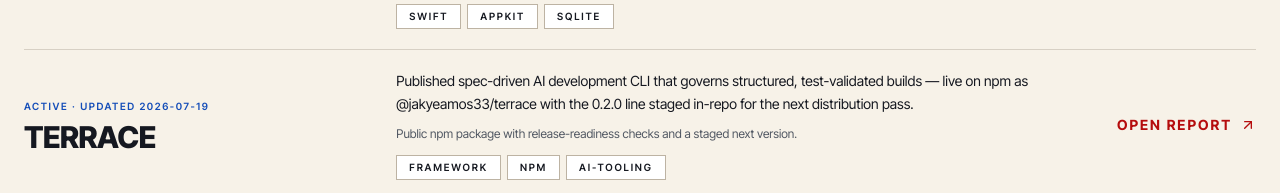
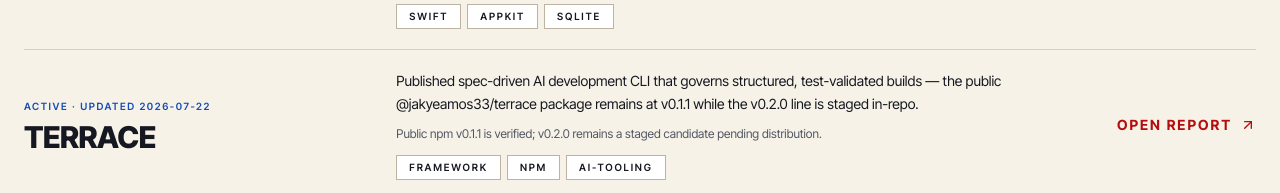
Before and after one commit to jakyeamos/portfolio, a React (Vite) app: page /projects in a window 1280 px wide. Shown: the part 1739-1932 px from the top of the page. Built offline with nearby package versions, Linux system fonts and the light colour scheme; no server answers; a web font is replaced by a local one.

Commit message:
docs: reconcile portfolio release and runtime claims

```diff
--- a/src/content/currentProjects.ts
+++ b/src/content/currentProjects.ts
@@ -48,7 +48,7 @@
     portfolioUpdate: 'Active beta hardening across the shared web and mobile product surfaces.',
     trackerStatus: 'needs_attention',
     trackerScore: 78,
-    lastUpdated: '2026-07-19',
+    lastUpdated: '2026-07-22',
     tags: ['music', 'social', 'monorepo', 'tRPC', 'Prisma'],
     grades: { impact: 9, difficulty: 9, ambition: 10, creativity: 8 },
     scoutTake:
@@ -171,11 +171,12 @@
     title: 'Terrace',
     shortCode: 'TR',
     summary:
-      'Published spec-driven AI development CLI that governs structured, test-validated builds — live on npm as @jakyeamos33/terrace with the 0.2.0 line staged in-repo for the next distribution pass.',
-    portfolioUpdate: 'Public npm package with release-readiness checks and a staged next version.',
+      'Published spec-driven AI development CLI that governs structured, test-validated builds — the public @jakyeamos33/terrace package remains at v0.1.1 while the v0.2.0 line is staged in-repo.',
+    portfolioUpdate:
+      'Public npm v0.1.1 is verified; v0.2.0 remains a staged candidate pending distribution.',
     trackerStatus: 'on_track',
     trackerScore: 100,
-    lastUpdated: '2026-07-19',
+    lastUpdated: '2026-07-22',
     tags: ['framework', 'npm', 'AI-tooling', 'validation'],
     grades: { impact: 8, difficulty: 8, ambition: 9, creativity: 8 },
     scoutTake:
@@ -372,10 +373,11 @@
     shortCode: 'QR',
     summary:
       'Released PyPI package and MCP server for running repository quality checks, collecting evidence, and turning local verification into a machine-readable proof artifact.',
-    portfolioUpdate: 'Published to PyPI as quality-runner v0.3.1 on 2026-07-04.',
+    portfolioUpdate:
+      'Published to PyPI as quality-runner v0.6.0; the v0.6.0 repository tag is verified.',
     trackerStatus: 'shipped',
     trackerScore: 100,
-    lastUpdated: '2026-07-04',
+    lastUpdated: '2026-07-22',
     tags: ['Python', 'PyPI', 'MCP', 'quality-gates'],
     grades: { impact: 8, difficulty: 7, ambition: 8, creativity: 8 },
     scoutTake:
@@ -387,10 +389,11 @@
     shortCode: 'AS',
     summary:
       'Released ESLint plugin that catches low-signal AI/code-review patterns before they land, giving TypeScript repos a targeted guardrail against vague or sloppy generated code.',
-    portfolioUpdate: 'Published to npm as eslint-plugin-anti-slop v0.2.0 on 2026-07-04.',
+    portfolioUpdate:
+      'Published to npm as eslint-plugin-anti-slop v0.5.0; the v0.5.0 GitHub release is verified.',
     trackerStatus: 'shipped',
     trackerScore: 100,
-    lastUpdated: '2026-07-04',
+    lastUpdated: '2026-07-22',
     tags: ['TypeScript', 'npm', 'ESLint', 'static-analysis'],
     grades: { impact: 7, difficulty: 6, ambition: 6, creativity: 8 },
     scoutTake:
@@ -402,10 +405,11 @@
     shortCode: 'AE',
     summary:
       'Released PyPI package with typed contracts for agent evaluations: cases, rubrics, evidence, run metadata, and result payloads that stay consistent across evaluators.',
-    portfolioUpdate: 'Published to PyPI as agent-eval-contract v0.2.0 on 2026-07-04.',
+    portfolioUpdate:
+      'PyPI v0.2.0 remains the public release; validated v0.3.0 is staged on canonical dev as the next candidate.',
     trackerStatus: 'shipped',
     trackerScore: 100,
-    lastUpdated: '2026-07-04',
+    lastUpdated: '2026-07-22',
     tags: ['Python', 'PyPI', 'Pydantic', 'agent-evals'],
     grades: { impact: 8, difficulty: 7, ambition: 7, creativity: 7 },
     scoutTake:
@@ -417,10 +421,11 @@
     shortCode: 'RD',
     summary:
       'Released PyPI package for research-grounded writing workflows that preserve source evidence, domain framing, and claim discipline from research through draft output.',
-    portfolioUpdate: 'Published to PyPI as research-domain-writing v0.1.0 on 2026-07-04.',
+    portfolioUpdate:
+      'PyPI v0.1.0 remains the public release; validated v0.2.0 is staged on canonical dev as the next candidate.',
     trackerStatus: 'shipped',
     trackerScore: 100,
-    lastUpdated: '2026-07-04',
+    lastUpdated: '2026-07-22',
     tags: ['Python', 'PyPI', 'research', 'writing-systems'],
     grades: { impact: 7, difficulty: 7, ambition: 7, creativity: 8 },
     scoutTake:
@@ -433,10 +438,10 @@
     summary:
       'Released Claude + Codex marketplace-tested MCP/plugin distribution for composable skill-packet workflows including expert audits, release readiness, UI rubrics, routing policies, and agent handoffs.',
     portfolioUpdate:
-      'The v0.3.2 release is verified across marketplace install flows and public package integrity checks.',
+      'The v0.5.7 release is verified across marketplace install flows and public package integrity checks.',
     trackerStatus: 'shipped',
     trackerScore: 100,
-    lastUpdated: '2026-07-04',
+    lastUpdated: '2026-07-22',
     tags: ['Python', 'MCP', 'Claude', 'Codex', 'agent-workflows'],
     grades: { impact: 8, difficulty: 8, ambition: 9, creativity: 9 },
     scoutTake:
@@ -452,7 +457,7 @@
       'Published to npm as @pre-cr/core v0.1.0 and @pre-cr/server v0.1.0 on 2026-07-04.',
     trackerStatus: 'shipped',
     trackerScore: 100,
-    lastUpdated: '2026-07-04',
+    lastUpdated: '2026-07-22',
     tags: ['TypeScript', 'npm', 'coverage', 'developer-experience'],
     grades: { impact: 7, difficulty: 7, ambition: 6, creativity: 8 },
     scoutTake:
--- a/src/content/portfolioContent.ts
+++ b/src/content/portfolioContent.ts
@@ -98,7 +98,7 @@
   role: 'Backend, AI & Product Software Engineer',
   location: 'US / Remote',
   school: 'Case Western Reserve University',
-  graduation: 'Expected Spring 2027',
+  graduation: 'Computer Science',
   opportunityStatus: 'Available full-time',
 } as const;
 
@@ -210,7 +210,7 @@
     value: 'PyPI/npm',
     label: 'Release proof',
     detail:
-      'Public packages now live across Quality Runner, Anti-Slop, Agent Eval Contract, Research Domain Writing, Pre-CR, and Terrace.',
+      'Public package evidence is verified across PyPI, npm, and MCP/plugin surfaces; candidate versions stay labeled staged until registry and release parity closes.',
   },
   {
     value: 'Amazon',
@@ -291,9 +291,10 @@
 ] as const;
 
 export const BREAKING_TICKER = [
-  'QUALITY RUNNER, AGENT EVAL CONTRACT, AND RESEARCH DOMAIN WRITING ARE LIVE ON PYPI',
-  'ANTI-SLOP AND PRE-CR PACKAGE SURFACES ARE LIVE ON NPM',
-  'TMCP V0.3.2 CLAUDE AND CODEX MARKETPLACE SMOKES PASSED; MCP REGISTRY DRAFT VALIDATES',
+  'QUALITY RUNNER V0.6.0 IS LIVE ON PYPI; AGENT EVAL CONTRACT V0.3.0 AND RESEARCH DOMAIN WRITING V0.2.0 ARE STAGED CANDIDATES',
+  'ANTI-SLOP V0.5.0 AND PRE-CR PACKAGE SURFACES V0.1.0 ARE LIVE ON NPM',
+  'TMCP V0.5.7 CLAUDE AND CODEX MARKETPLACE SMOKES PASSED; MCP REGISTRY DRAFT VALIDATES',
+  'TERRACE V0.1.1 REMAINS LIVE ON NPM; V0.2.0 IS STAGED FOR THE NEXT DISTRIBUTION PASS',
   'AMAZON SDE INTERN ACROSS ADS AND FINTECH SYSTEMS FROM 2023 THROUGH 2025',
   'CLEVELAND CLINIC CLINICAL COACHING MVP SHIPPED IN 2 WEEKS',
   'ARCHITECTURE FIRM PRODUCTIVITY SOFTWARE DROVE 400% OUTPUT GROWTH IN UNDER 5 WEEKS',
@@ -306,7 +307,7 @@
   {
     category: 'Release run',
     title: 'Developer-tool packages are now public across PyPI, npm, and MCP',
-    meta: 'Quality Runner, Anti-Slop, Agent Eval Contract, Research Domain Writing, Pre-CR, marketplace-smoked TMCP',
+    meta: 'Quality Runner 0.6.0, Anti-Slop 0.5.0, Pre-CR 0.1.0, TMCP 0.5.7; AEC and RDW candidates remain staged',
     href: '/projects',
   },
   {
@@ -390,7 +391,7 @@
 
 export const SCOUTING_FACTS = [
   { label: 'Archetype', value: 'Full-stack | Data + AI' },
-  { label: 'Education', value: 'CWRU, Spring 2027' },
+  { label: 'Education', value: 'CWRU, Computer Science' },
   { label: 'Leadership', value: 'AIDC Vice President' },
   { label: 'Availability', value: 'Available full-time' },
 ] as const;
@@ -481,7 +482,7 @@
     built:
       'Packaged a CLI and MCP server that can run quality checks, preserve evidence, and expose the results in a format agents and humans can both consume.',
     result:
-      'Quality Runner is now live on PyPI as quality-runner v0.3.1, giving the quality-gate work a public install surface.',
+      'Quality Runner is now live on PyPI as quality-runner v0.6.0, with the v0.6.0 repository tag verified against the promoted dev truth.',
     whyItMatters:
       'This is the clearest public proof of the current thesis: agent work needs specs, checks, and artifacts that survive beyond the chat window.',
     engineeringRead:
@@ -545,7 +546,7 @@
   {
     kicker: 'MCP workflows',
     title: 'TMCP',
-    copy: 'v0.3.2 Claude/Codex marketplace-smoked MCP/plugin distribution with launcher smokes, MCP Registry draft validation, and public tarball SHA-256 proof.',
+    copy: 'v0.5.7 Claude/Codex marketplace-smoked MCP/plugin distribution with launcher smokes, MCP Registry draft validation, and public tarball SHA-256 proof.',
   },
 ] as const;
 
--- a/src/content/publicProjectManifest.ts
+++ b/src/content/publicProjectManifest.ts
@@ -62,8 +62,9 @@
   },
   {
     slug: 'terrace',
-    reviewedAt: '2026-07-21',
-    reviewNote: 'Published developer-tool project with a public package surface.',
+    reviewedAt: '2026-07-22',
+    reviewNote:
+      'Published developer-tool project with npm v0.1.1 verified; v0.2.0 remains a staged candidate.',
     courtEligible: true,
   },
   {
@@ -128,38 +129,38 @@
   },
   {
     slug: 'quality-runner',
-    reviewedAt: '2026-07-21',
-    reviewNote: 'Shipped package with public distribution proof.',
+    reviewedAt: '2026-07-22',
+    reviewNote: 'PyPI v0.6.0 and the matching repository tag are verified.',
     courtEligible: true,
   },
   {
     slug: 'eslint-plugin-anti-slop',
-    reviewedAt: '2026-07-21',
-    reviewNote: 'Shipped package with public distribution proof.',
+    reviewedAt: '2026-07-22',
+    reviewNote: 'npm v0.5.0 and the matching GitHub release are verified.',
     courtEligible: true,
   },
   {
     slug: 'agent-eval-contract',
-    reviewedAt: '2026-07-21',
-    reviewNote: 'Shipped package with public distribution proof.',
+    reviewedAt: '2026-07-22',
+    reviewNote: 'PyPI v0.2.0 is public; validated v0.3.0 remains a staged dev candidate.',
     courtEligible: true,
   },
   {
     slug: 'research-domain-writing',
-    reviewedAt: '2026-07-21',
-    reviewNote: 'Shipped package with public distribution proof.',
+    reviewedAt: '2026-07-22',
+    reviewNote: 'PyPI v0.1.0 is public; validated v0.2.0 remains a staged dev candidate.',
     courtEligible: true,
   },
   {
     slug: 'tmcp',
-    reviewedAt: '2026-07-21',
-    reviewNote: 'Shipped package with public distribution proof.',
+    reviewedAt: '2026-07-22',
+    reviewNote: 'v0.5.7 GitHub release and marketplace/package integrity evidence are verified.',
     courtEligible: true,
   },
   {
     slug: 'pre-cr-suite',
-    reviewedAt: '2026-07-21',
-    reviewNote: 'Shipped package with public distribution proof.',
+    reviewedAt: '2026-07-22',
+    reviewNote: 'npm v0.1.0 packages and the release tag are verified after the dev fold.',
     courtEligible: true,
   },
 ] as const;
--- a/src/pages/ScoutingReport.tsx
+++ b/src/pages/ScoutingReport.tsx
@@ -200,7 +200,7 @@
                   </p>
                   <p className="mt-2 text-sm leading-relaxed text-[color:var(--color-ink-soft)]">
                     B.A. in Computer Science with minors in Artificial Intelligence, Applied Data
-                    Science, and Statistics. Expected completion: Spring 2027.
+                    Science, and Statistics.
                   </p>
                 </div>
 
```
Also changed, not shown: .tracker/truth-map.json.
